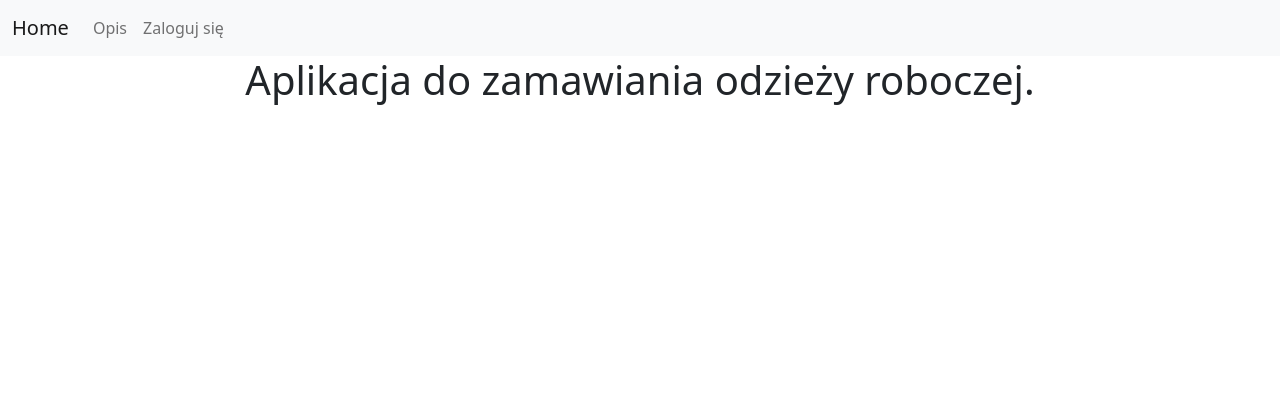
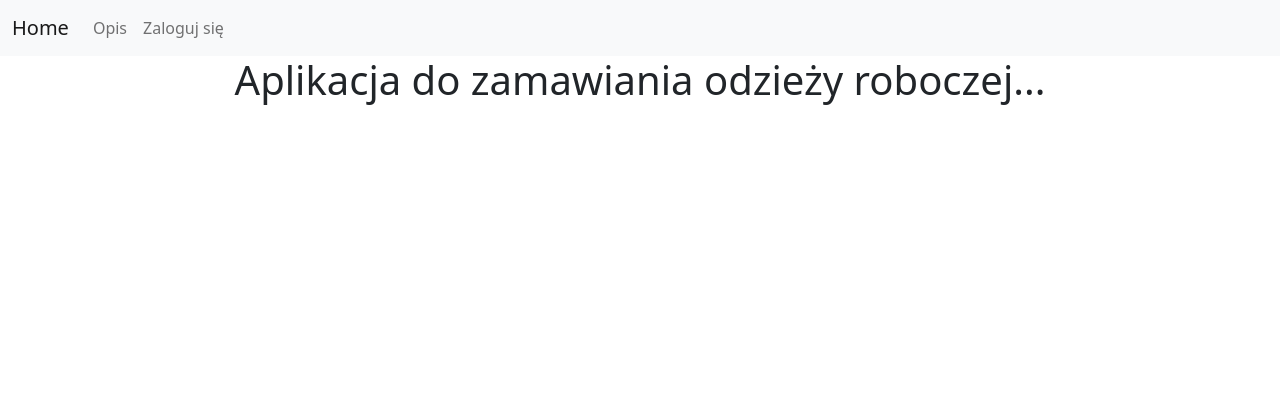
Before and after one commit to szymanskirafal/zamawianieodziezy, a Django app: page / in a window 1280 px wide. Shown: the top 420 px of the page. Run offline with Django 3.2, Linux system fonts and the light colour scheme; parts of the project's set-up code (start-up, migrations or seed data) failed here and were passed over.

Commit message:
Add dots in  title...

```diff
--- a/templates/home.html
+++ b/templates/home.html
@@ -4,7 +4,7 @@
 {% block content %}
 <div class="vh-100">
   <div class="top-35">
-    <h1 class="text-center">Aplikacja do zamawiania odzieży roboczej.</h1>
+    <h1 class="text-center">Aplikacja do zamawiania odzieży roboczej...</h1>
   </div>
 </div>
 
```
